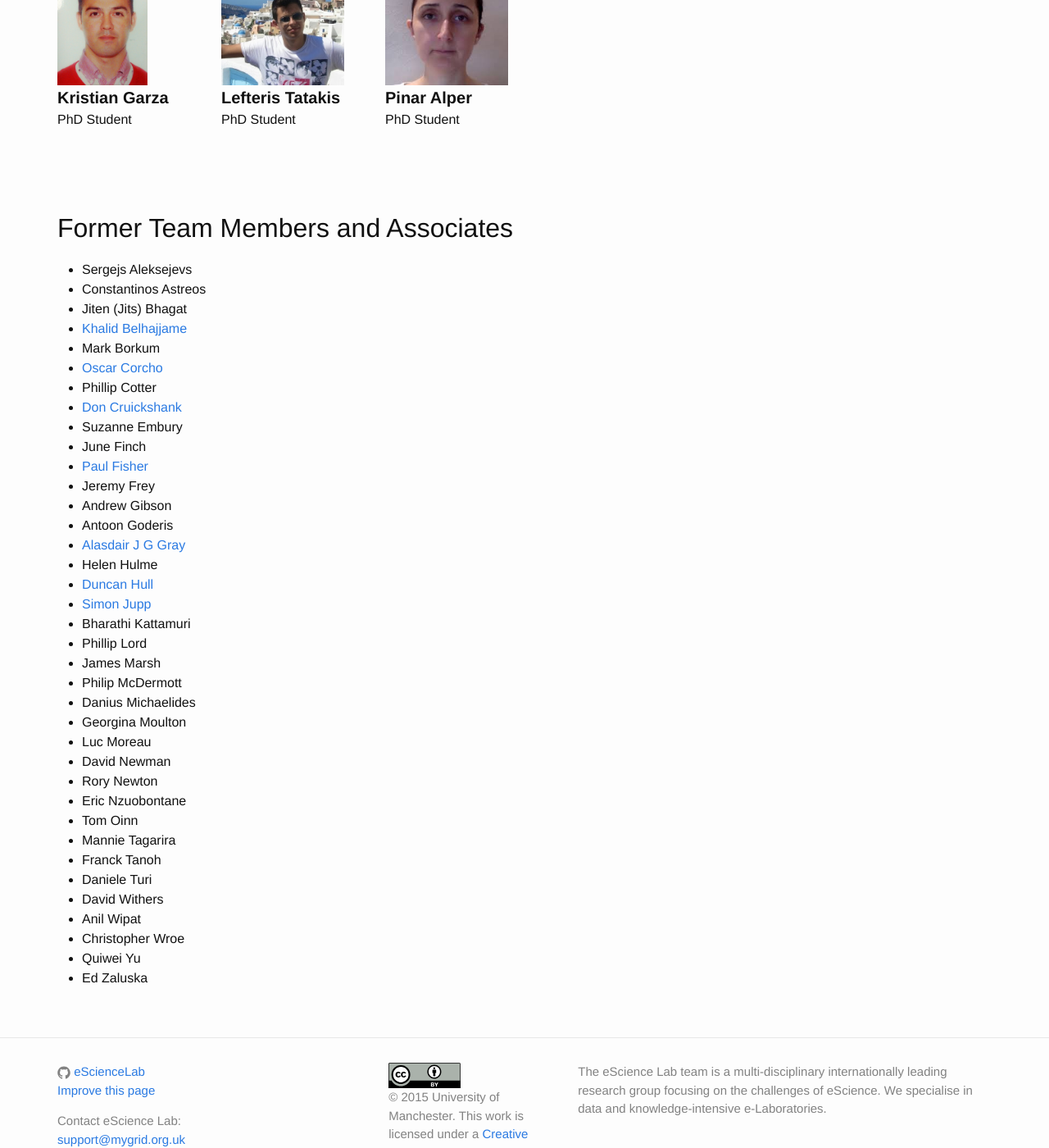
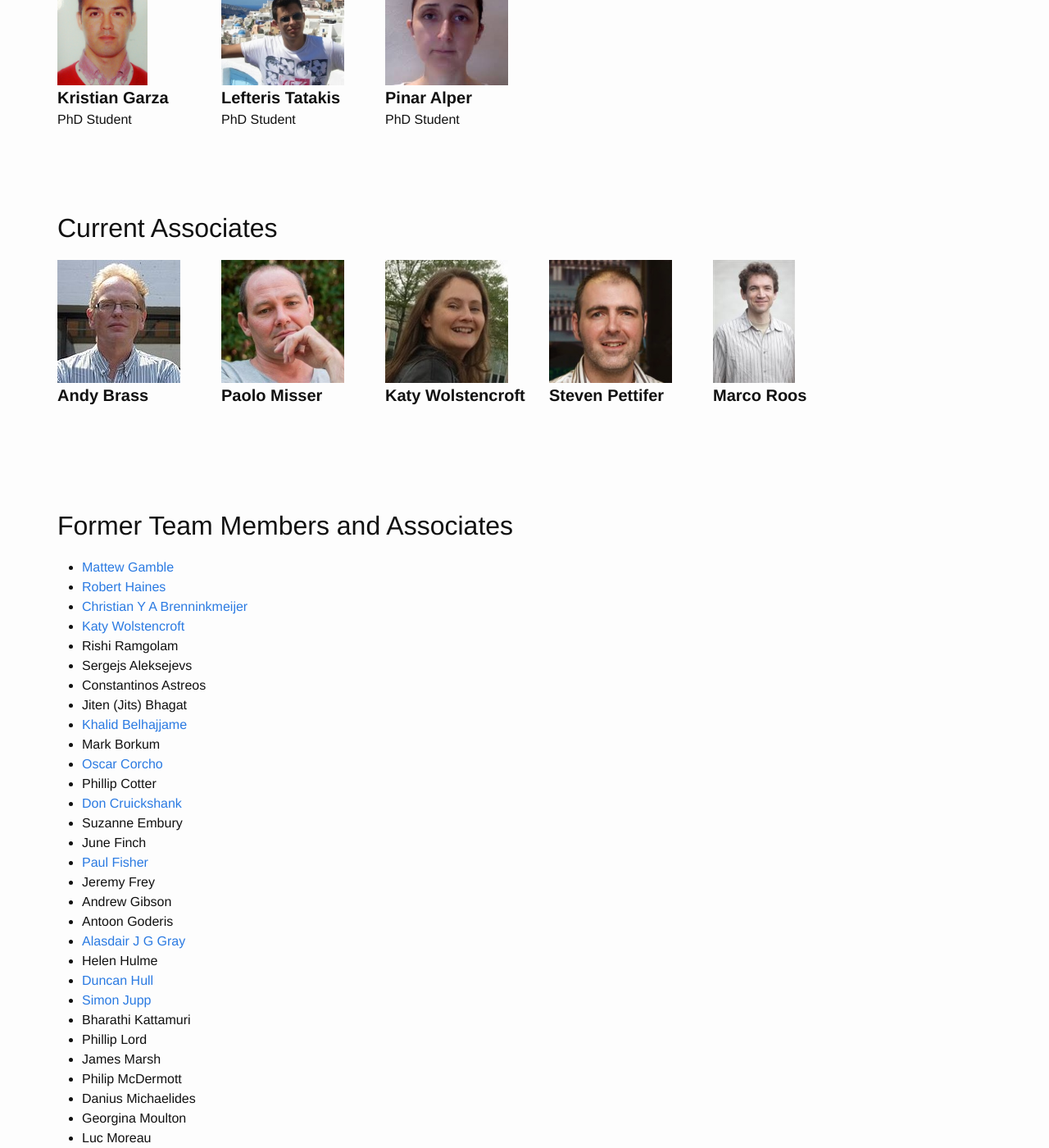
Before and after one commit to eScienceLab/eScienceLab.github.io, a Jekyll site: the page built from people.md, in a window 1280 px wide and 1400 px high, scrolled down 1531 px. Shown: the whole window at 82% size. Built offline with Jekyll 4.4.1, drawn with Linux system fonts in a browser that asks for light colours; nearby versions of some CDN libraries; comment, search, counter and statistics services are not loaded; some of the changed text lies outside the part shown.

Commit message:
Added current associates section and updated former members

```diff
--- a/people.md
+++ b/people.md
@@ -23,7 +23,7 @@ permalink: /people/
 	<div class="grid-item profile_box">
 		<a href="http://orcid.org/0000-0002-2627-0231"><img src="/images/profiles/niall-beard.png" class="profile_picture"></a>
 		<div class="name">Niall Beard</div>
-		<div class="role">Research Software Engineer</div>
+		<div class="role">Scientific Web Technologist</div>
 	</div>
 	<div class="grid-item profile_box">
 		<a href="http://orcid.org/0000-0001-7066-3350"><img src="/images/profiles/ian-dunlop.jpg" class="profile_picture"></a>
@@ -98,9 +98,60 @@ permalink: /people/
 	</div>
 </div>
 
+## Current Associates
+<div class="grid js-masonry"
+  data-masonry-options='{ "itemSelector": ".grid-item", "columnWidth": 100 }'>
+	<div class="grid-item profile_box">
+		<a href="http://www.manchester.ac.uk/research/andy.brass/personaldetails"><img src="/images/profiles/andy_brass.jpg" class="profile_picture"></a>
+		<div class="name">Andy Brass</div>
+		<!-- <div class="role">PhD Student</div> -->
+	</div>
+		<div class="grid-item profile_box">
+		<a href="https://www.researchgate.net/profile/Paolo_Missier"><img src="/images/profiles/paolo-missier.png" class="profile_picture"></a>
+		<div class="name">Paolo Misser</div>
+	</div>
+	<div class="grid-item profile_box">
+		<a href="http://orcid.org/0000-0002-1279-5133"><img src="/images/profiles/katy-wolstencroft.jpg" class="profile_picture"></a>
+		<div class="name">Katy Wolstencroft</div>
+	</div>
+
+	<div class="grid-item profile_box">
+		<a href="http://orcid.org/0000-0002-1809-5621"><img src="/images/profiles/steve-pettifer.png" class="profile_picture"></a>
+		<div class="name">Steven Pettifer</div>
+	</div>
+
+	<div class="grid-item profile_box">
+		<a href="http://orcid.org/0000-0002-8691-772X"><img src="/images/profiles/marco-roos.jpg" class="profile_picture"></a>
+		<div class="name">Marco Roos</div>
+	</div>
+<!--
+	<div class="grid-item profile_box">
+		<a href=""><img src="/images/profiles/" class="profile_picture"></a>
+		<div class="name"></div>
+	</div>
+ -->
+
+</div>
+
+
+
+
+
+
 ##Former Team Members and Associates
-
 <ul>
+<!-- <li><a href=""></a></li>
+<li><a href=""></a></li>
+<li><a href=""></a></li>
+<li><a href=""></a></li>
+<li><a href=""></a></li>
+<li><a href=""></a></li>
+<li><a href=""></a></li> -->
+<li><a href="http://orcid.org/0000-0003-4913-1485">Mattew Gamble</a></li>
+<li><a href="http://orcid.org/0000-0002-9538-7919">Robert Haines</a></li>
+<li><a href="http://orcid.org/0000-0002-2937-7819">Christian Y A Brenninkmeijer</a></li>
+<li><a href="http://orcid.org/0000-0002-1279-5133">Katy Wolstencroft</a></li>
+<li>Rishi Ramgolam</li>
 <li>Sergejs Aleksejevs</li>
 <li>Constantinos Astreos</li>
 <li>Jiten (Jits) Bhagat</li>
@@ -110,40 +161,35 @@ permalink: /people/
 <li>Phillip Cotter</li>
 <li><a href="http://orcid.org/0000-0002-0777-0855">Don Cruickshank</a></li>
 <li>Suzanne Embury</li>
-<li>June Finch	 	 	 	 </li>
+<li>June Finch</li>
 <li><a href="http://orcid.org/0000-0003-1983-9204">Paul Fisher</a></li>
-<li>Jeremy Frey	 	 	 	 </li>
-<li>Andrew Gibson	 </li>
+<li>Jeremy Frey</li>
+<li>Andrew Gibson</li>
 <li>Antoon Goderis</li>
 <li><a href="http://orcid.org/0000-0002-5711-4872">Alasdair J G Gray</a></li>
 <li>Helen Hulme	</li>
 <li><a href="http://orcid.org/0000-0003-2387-503X">Duncan Hull</a></li>
 <li><a href="http://orcid.org/0000-0002-0643-3144">Simon Jupp</a></li>
-<li>Bharathi Kattamuri	 	 	 	 </li>
-<li>Phillip Lord	 </li>
-<li>James Marsh	 	</li>
-<li>Philip McDermott	</li>
-<li>Danius Michaelides	</li>
-<li>Georgina Moulton	 </li>
-<li>Luc Moreau	 </li>
+<li>Bharathi Kattamuri</li>
+<li>Phillip Lord</li>
+<li>James Marsh</li>
+<li>Philip McDermott</li>
+<li>Danius Michaelides</li>
+<li>Georgina Moulton</li>
+<li>Luc Moreau</li>
 <li>David Newman</li>
-<li>Rory Newton	 	 	 	 </li>
-<li>Eric Nzuobontane	 </li>
-<li>Tom Oinn		</li>
-<li>Mannie Tagarira	 </li>
-<li>Franck Tanoh	</li>
-<li>Daniele Turi	</li>
-<li>David Withers	</li>
-<li>Anil Wipat	 	 </li>
-<li>Christopher Wroe	 </li>
-<li>Quiwei Yu	 	 	 	 </li>
-<li>Ed Zaluska	</li>
+<li>Rory Newton</li>
+<li>Eric Nzuobontane</li>
+<li>Tom Oinn</li>
+<li>Mannie Tagarira</li>
+<li>Franck Tanohli</li>
+<li>Daniele Turili</li>
+<li>David Withers</li>
+<li>Anil Wipat</li>
+<li>Christopher Wroe</li>
+<li>Quiwei Yu</li>
+<li>Ed Zaluskali</li>
 </ul>
-
-
-
-
-
 
 
 [cg]: {{ site.url }}/images/profiles/carole-goble.jpg "Carole Goble"
@@ -159,3 +205,7 @@ permalink: /people/
 [ssr]: {{ site.url }}/images/profiles/stian-soiland-reyes.png "Stian Soiland Reyes"
 [ss]: {{ site.url }}/images/profiles/shoaib-sufi.png "Shoaib Sufi"
 [aw]: {{ site.url }}/images/profiles/alan-williams.png "Alan Williams"
+[sp]: {{ site.url }}/images/profiles/steve-pettifer.png "Steve Pettifer"
+[pm]: {{ site.url }}/images/profiles/paolo-missier.png "Paolo Misser"
+[ib]: {{ site.url }}/images/profiles/iain-buchan.png "Iain Buchan"
+[ab]: {{ site.url }}/images/profiles/andy_brass.jpg "Andy Brass"
```
Also changed, not shown: other parts of people.md (+1 -1 lines), images/profiles/andy_brass.jpg (added), images/profiles/iain_buchan.png (added), images/profiles/katy-wolstencroft.jpg (added), images/profiles/marco-roos.jpg (added), images/profiles/paolo-missier.png (added), images/profiles/steve-pettifer.png (added).
